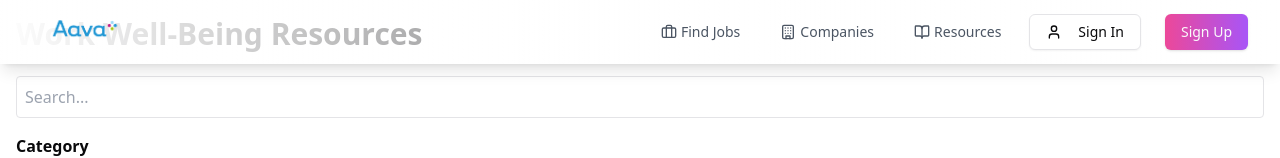
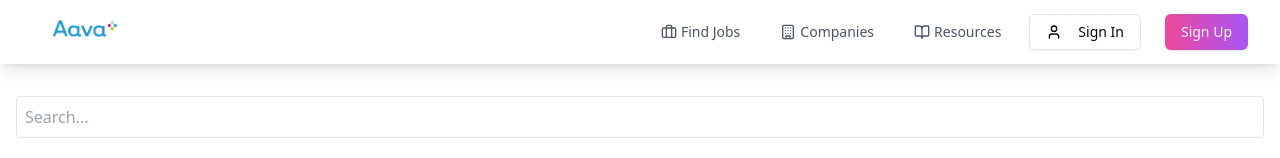
Before and after one commit to VictoriiaShtyreva/techwizards-ThriveConnectApp2024, a React (Vite) app in the folder client/: page /resources in a window 1280 px wide. Shown: the top 158 px of the page. Built offline with nearby package versions, Linux system fonts and the light colour scheme.

Commit message:
Fixed ResourcesPage - Search input margin

```diff
--- a/client/src/pages/ResourcesPage.tsx
+++ b/client/src/pages/ResourcesPage.tsx
@@ -35,14 +35,12 @@ const ResourcesPage: React.FC = () => {
 
   return (
     <div className="container mx-auto p-4">
-      <h1 className="text-3xl font-bold mb-6">Work Well-Being Resources</h1>
-
       <input
         type="text"
         placeholder="Search..."
         value={searchTerm}
         onChange={(e) => setSearchTerm(e.target.value)}
-        className="mb-4 p-2 border rounded w-full"
+        className="mt-20 mb-4 p-2 border rounded w-full"
       />
 
       <div className="mb-4">
```
Also changed, not shown: 1 other file (tests, documents, lock files or other folders).
